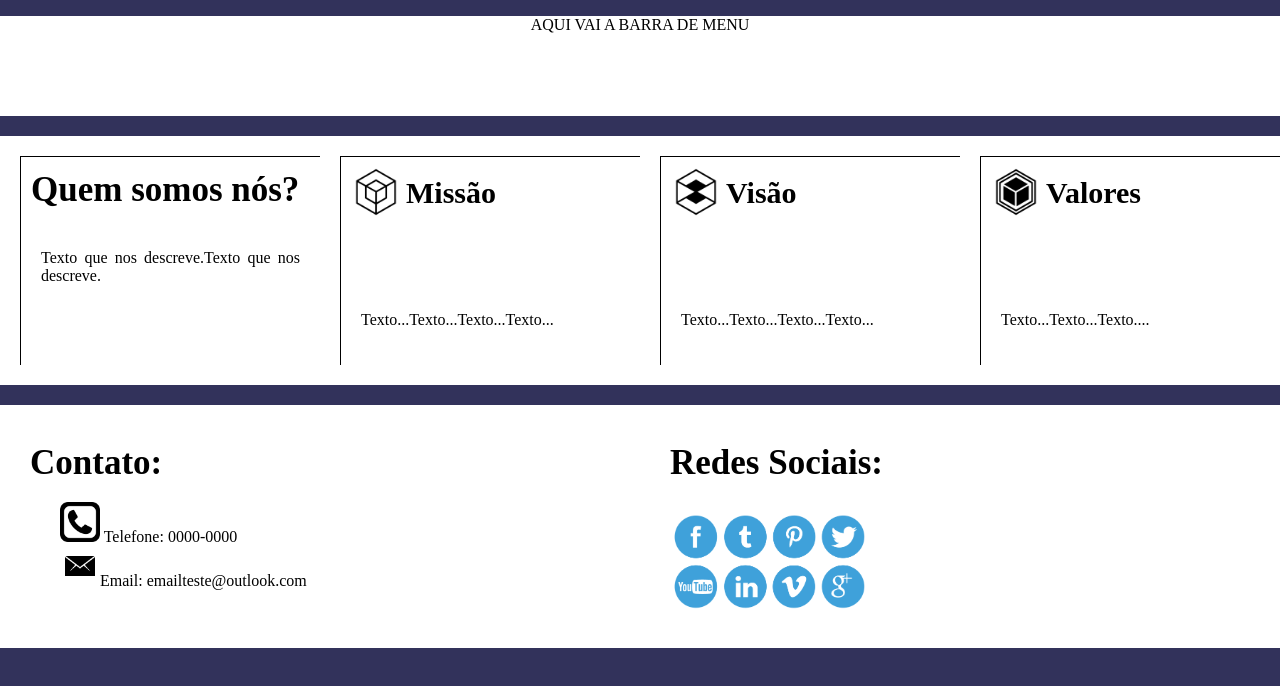
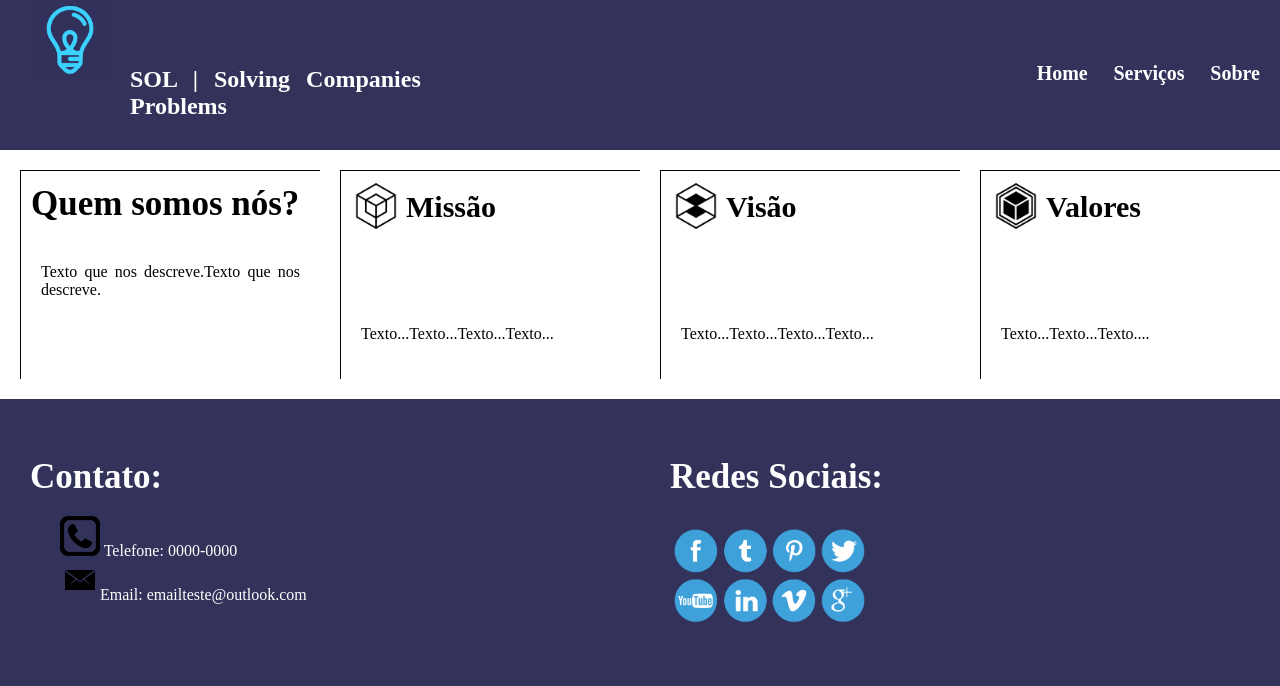
Before and after one commit to OseiasBeu/Projetohack, a plain HTML site: page about.html in a window 1280 px wide. Shown: the top 686 px of the page. Drawn offline with Linux system fonts and the light colour scheme.

```diff
--- a/about.html
+++ b/about.html
@@ -10,9 +10,25 @@
 
 </head>
 <body>
-    <header>
-        <p>AQUI VAI A BARRA DE MENU</p>
-    </header>
+  <header id="menu">
+    <nav>
+        <div id="divimg">
+            <img id="imgi" src="img/icone.png">
+        </div>
+
+        <div class="title">
+            <p>SOL | Solving Companies Problems</p>
+        </div>
+
+        <div class="menu">
+            <ul>
+                <li> <a href="index.html">Home</a></li>
+                <li> <a href="servicos.html">Serviços</a></li>
+                <li> <a href="about.html">Sobre</a></li>
+            </ul>
+        </div>
+    </nav>
+  </header>
         <section class="corpo">
 
           <div class="nos">
--- a/css/about.css
+++ b/css/about.css
@@ -1,3 +1,75 @@
+
+*{
+  font-family: nanum gothic;
+}
+header{
+    width: 100%;
+    height: 80px;
+    background-color:white;
+    text-align: center;
+    margin-bottom: 70px;
+}
+nav{
+    background-color: #32325b;
+    width: 100%;
+    height: 100px;
+    display: flex;
+    /* margin-top:25px; */
+}
+
+#divimg{
+  margin-top:-10px;
+    width: 50px;
+}
+
+
+#imgi{
+    height: 80px;
+    width: 80px;
+}
+
+#menu div{
+  border: none;
+}
+#menu p{
+  margin-right: -100px;
+  /* padding: -10px; */
+}
+
+
+.title{
+    color: white;
+    font-weight: bold;
+    margin-top: 1.7%;
+    font-size: 24px;
+}
+nav{
+  height: 50px;
+}
+.title p {
+  padding: -10px;
+}
+.menu{
+    width: 100%;
+}
+.menu ul{
+    display: flex;
+    justify-content: flex-end;
+    list-style-type: none;
+}
+
+.menu ul li{
+    margin-left: 3%;
+    margin-top: 3%;
+}
+
+.menu ul li a{
+    color: white;
+    justify-content: flex-end;
+    text-decoration: none;
+    font-size: 18px;
+    font-weight: bold;
+}
 .corpo{
     width: 100%;
     height: 100%;
--- /dev/null
+++ b/css/solucao3style.css
@@ -0,0 +1,59 @@
+*{
+    font-family: 'Nanum Gothic', sans-serif;
+}
+
+html{
+    margin: 0%;
+}
+
+body{
+    background-color: #32325b;
+    margin-top: 0;
+
+}
+
+section{
+    margin-left: 15%;
+    margin-right: 15%;
+    background-color: azure;
+    height: 100%;
+    align-content: center;
+    align-items: center;
+    align-self: center;
+}
+
+div{
+    background-color: azure;
+}
+
+h1{
+    background-color: azure;
+    text-align: center;
+}
+
+div{
+    display: flex;
+}
+h1{
+    margin-top:50px;
+}
+
+button{
+    margin-top: 50px;
+    margin-left: 400px;
+    margin-bottom: 50px;
+    width: 200px;
+    height: 50px;
+    border-radius: 20px;
+    background-color: #32325b;
+    color: white;
+}
+input{
+    margin-left: 50px;
+    width: 300px;
+    height: 300px;
+}
+
+form{
+    margin-left: 20px;
+}
--- a/css/style.css
+++ b/css/style.css
@@ -3,16 +3,17 @@
 }
 header{
     width: 100%;
-    height: 100px;
+    height: 80px;
     background-color:white;
     text-align: center;
-    margin-bottom: 20px;
+    margin-bottom: 70px;
 }
 nav{
     background-color: #32325b;
     width: 100%;
-    height: 75px;
+    height: 100px;
     display: flex;
+    /* margin-top:25px; */
 }
 
 nav div{
@@ -47,7 +48,7 @@ nav div img{
     color: white;
     justify-content: flex-end;
     text-decoration: none;
-    font-size: 18px;
+    font-size: 20px;
     font-weight: bold;
 }
 
@@ -107,20 +108,28 @@ a {
 footer{
     width: 100%;
     height: 100%;
-    background-color:white;
+    background-color: #32325b;
     margin-top: 20px;
     padding-top: 5px;
     display: flex;
+    color: white;
 
 }
 
 .contato{
-  margin-right:300px;
+  margin-right:500px;
+}
+.contato h2{
+    margin-left:100px;
+}
+.contato ul{
+    margin-left:100px;
 }
 .contato, li{
-
   list-style: none;
 }
+
+
 li{
   position: relative;
   right: 10px;
```
Also changed, not shown: index.html (+3 -3 lines), servicos.html (+6 -2 lines), solucao3.html (added, +44 -0 lines), script/alerta.js (added).
